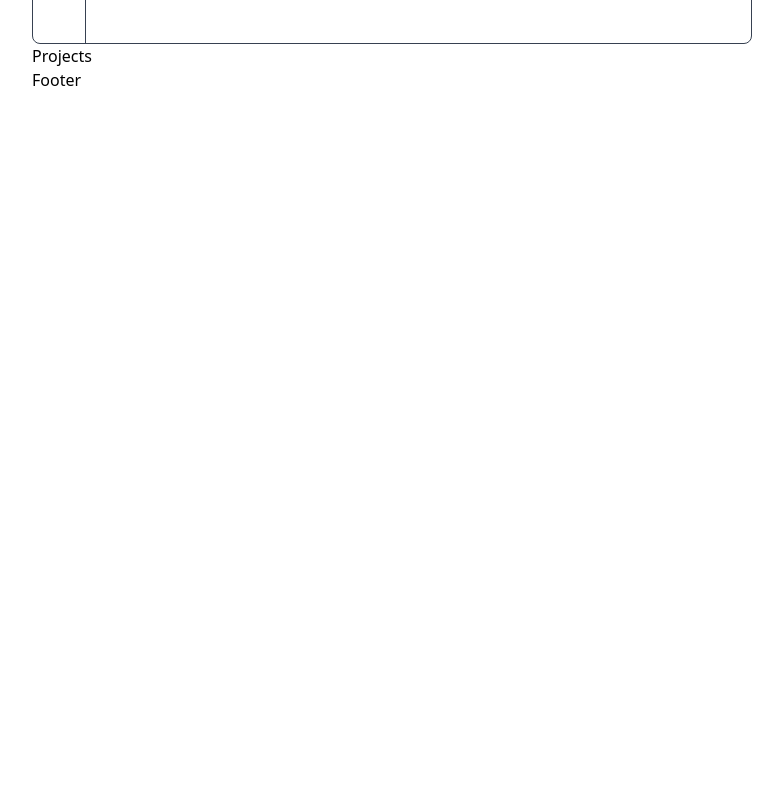
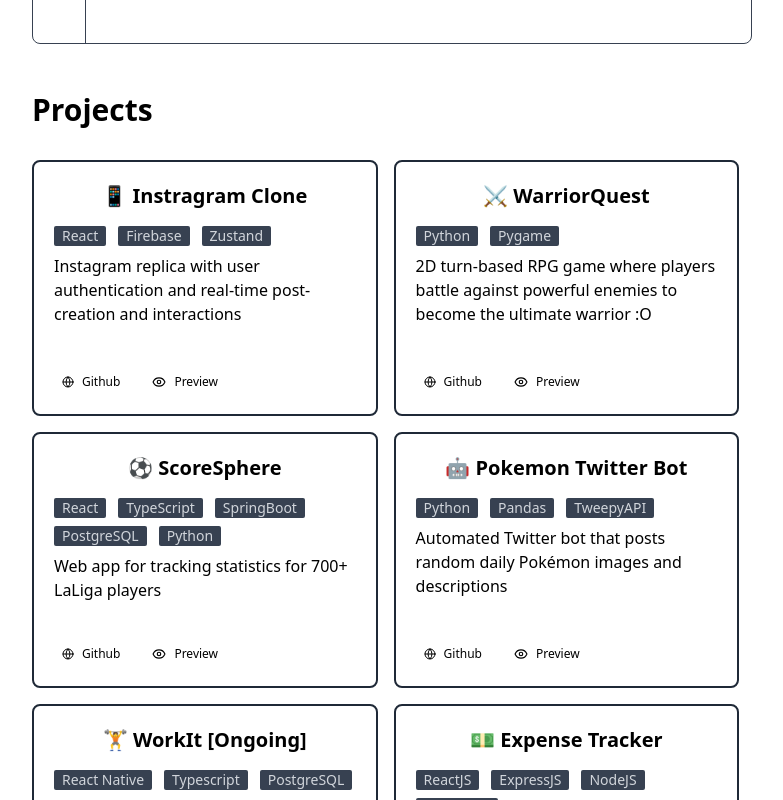
Before and after one commit to avallip443/arathi, a React (Vite) app: page / in a window 1280 px wide. Shown: the part 1440-2240 px from the top of the page, without its empty margins (248-1031 px from the left). Before the commit the page ends 1532 px from the top, so only its background shows below. Built offline with nearby package versions, Linux system fonts and the light colour scheme.

Commit message:
create projects component

```diff
--- /dev/null
+++ b/src/components/projects/ProjectCard.tsx
@@ -0,0 +1,60 @@
+import React from "react";
+import { Eye, Globe } from "lucide-react";
+
+interface CardProps {
+  name: string;
+  description: string;
+  tools: string;
+  github: string;
+  preview: string;
+}
+
+const Card: React.FC<CardProps> = ({
+  name,
+  description,
+  tools,
+  github,
+  preview,
+}) => {
+  const toolsArray = tools.split(", ");
+
+  return (
+    <div className="h-64 flex flex-col justify-between p-5 border-2 border-gray-800 rounded-lg">
+      <div>
+        <h3 className="font-semibold text-xl text-center mb-4">{name}</h3>
+
+        <div className="flex flex-wrap gap-x-3 gap-y-2">
+          {toolsArray.map((tool, index) => (
+            <p
+              key={index}
+              className="text-gray-300 text-sm bg-gray-700 px-2 rounded-sm"
+            >
+              {tool}
+            </p>
+          ))}
+        </div>
+
+        <p className="mt-2">{description}</p>
+      </div>
+
+      <div className="flex gap-4 mt-2">
+        <a href={github} target="_blank" rel="noopener noreferrer">
+          <button className="flex items-center bg-white text-black rounded-md px-2 text-xs hover:bg-gray-200">
+            <Globe className="w-3 mr-2" />
+            Github
+          </button>
+        </a>
+        {preview && (
+          <a href={preview} target="_blank" rel="noopener noreferrer">
+            <button className="flex items-center bg-white text-black rounded-md px-2 text-xs hover:bg-gray-200">
+              <Eye className="w-3.5 mr-2" />
+              Preview
+            </button>
+          </a>
+        )}
+      </div>
+    </div>
+  );
+};
+
+export default Card;
--- a/src/components/projects/Projects.tsx
+++ b/src/components/projects/Projects.tsx
@@ -1,9 +1,11 @@
 import React from "react";
+import ProjectsList from "./ProjectsList";
 
 const Projects: React.FC = () => {
   return (
-    <div>
-      <h1>Projects</h1>
+    <div className="py-12">
+      <h1 className="font-bold text-3xl">Projects</h1>
+      <ProjectsList />
     </div>
   );
 };
--- /dev/null
+++ b/src/components/projects/ProjectsList.tsx
@@ -0,0 +1,22 @@
+import ProjectCard from "./ProjectCard"
+import projectData from "../../utils/projects.json";
+
+const ProjectsList: React.FC = () => {
+  return (
+    <div className="pt-8 flex flex-wrap gap-4">
+      {projectData.projects.map((proj, index) => (
+        <div key={index} className="relative w-[48%]">
+          <ProjectCard
+            name={proj.name}
+            description={proj.description}
+            tools={proj.tools}
+            github={proj.github}
+            preview={proj.preview || "Present"}
+          />
+        </div>
+      ))}
+    </div>
+  );
+};
+
+export default ProjectsList;
--- /dev/null
+++ b/src/utils/projects.json
@@ -0,0 +1,46 @@
+{
+  "projects": [
+    {
+      "name": "📱 Instragram Clone",
+      "description": "Instagram replica with user authentication and real-time post-creation and interactions",
+      "tools": "React, Firebase, Zustand",
+      "github": "https://github.com/avallip443/instagram-clone",
+      "preview": "https://instagram-clone-four-topaz.vercel.app/auth"
+    },
+    {
+      "name": "⚔️ WarriorQuest",
+      "description": "2D turn-based RPG game where players battle against powerful enemies to become the ultimate warrior :O",
+      "tools": "Python, Pygame",
+      "github": "https://github.com/avallip443/WarriorQuest",
+      "preview": "https://avallip.itch.io/warriorquest"
+    },
+    {
+      "name": "⚽ ScoreSphere",
+      "description": "Web app for tracking statistics for 700+ LaLiga players",
+      "tools": "React, TypeScript, SpringBoot, PostgreSQL, Python",
+      "github": "https://github.com/avallip443/scoresphere",
+      "preview": "https://scoresphere.vercel.app/"
+    },
+    {
+      "name": "🤖 Pokemon Twitter Bot",
+      "description": "Automated Twitter bot that posts random daily Pokémon images and descriptions",
+      "tools": "Python, Pandas, TweepyAPI",
+      "github": "https://github.com/avallip443/pokemon-twitter-bot",
+      "preview": "https://x.com/PokemonDaily4"
+    },
+    {
+      "name": "🏋️ WorkIt [Ongoing]",
+      "description": "Mobile app for managing interval training workouts, featuring custom timers and progress tracking",
+      "tools": "React Native, Typescript, PostgreSQL",
+      "github": "https://github.com/avallip443/workit",
+      "preview": ""
+    },
+    {
+      "name": "💵 Expense Tracker",
+      "description": "Tracker for logging, categorizing, and visualizing daily expenses",
+      "tools": "ReactJS, ExpressJS, NodeJS, MongoDB",
+      "github": "https://github.com/avallip443/expense-tracker",
+      "preview": "https://expense-tracker-app-sage.vercel.app"
+    }
+  ]
+}
```
